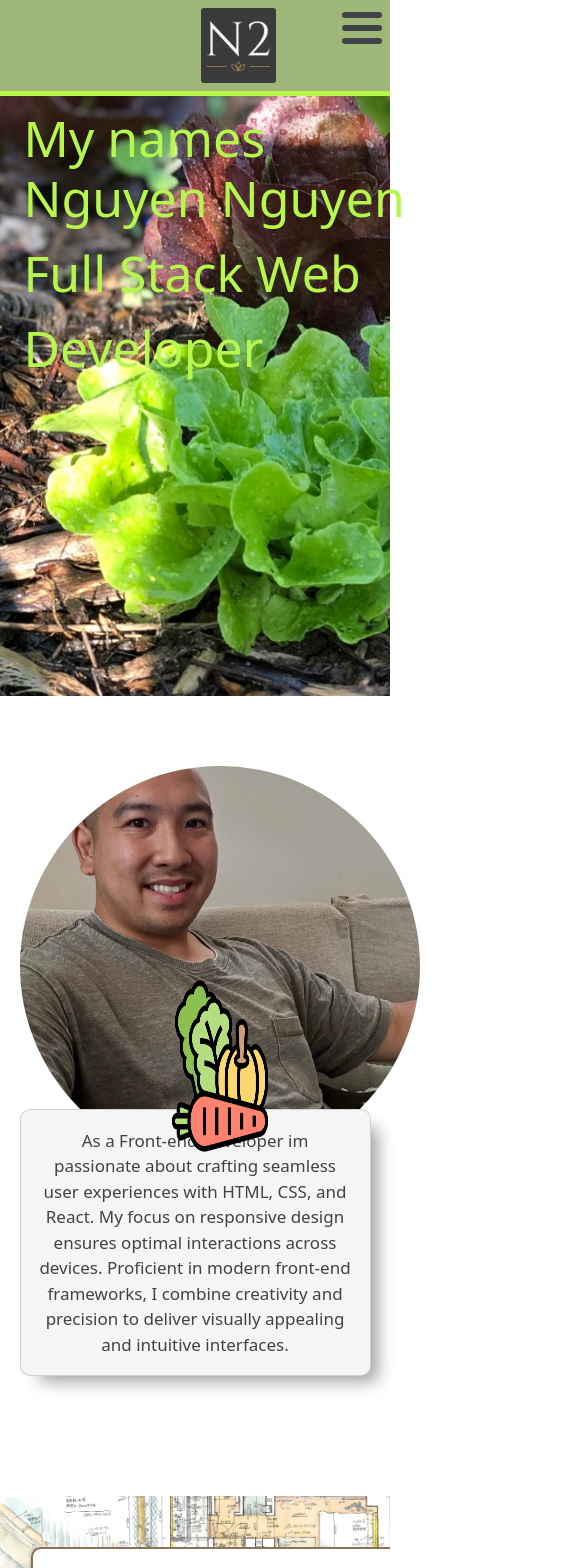
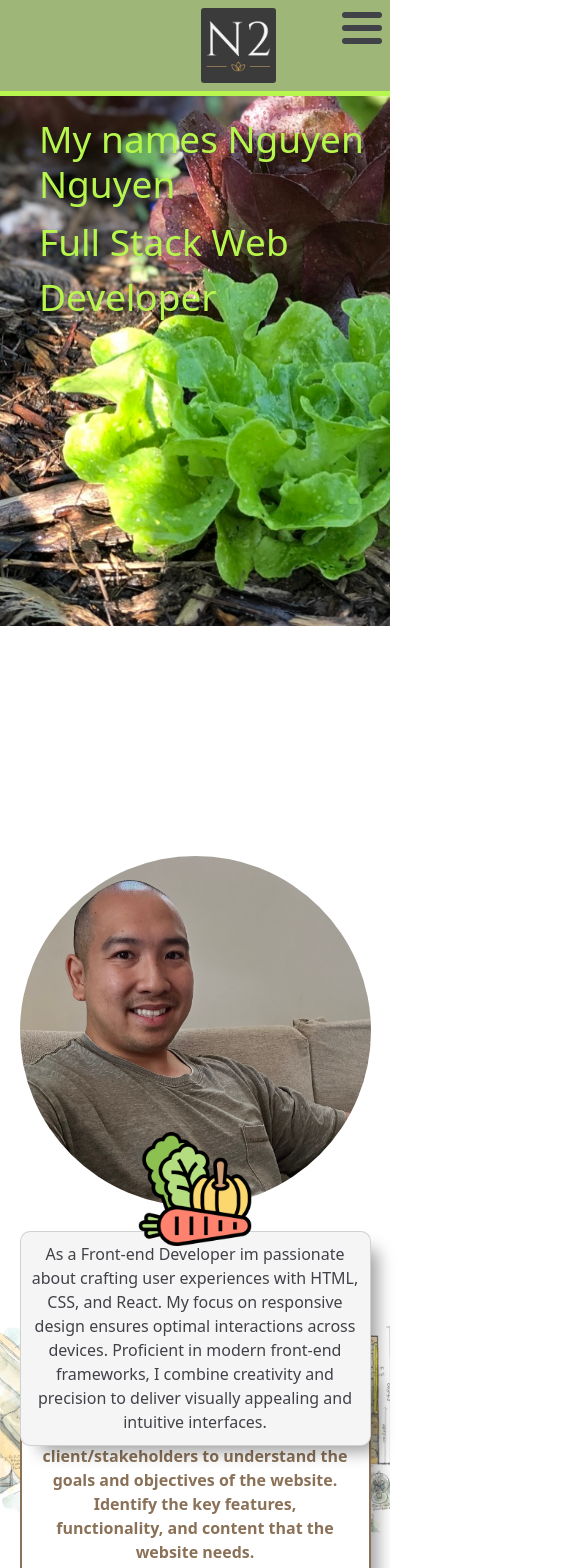
Before and after one commit to Nguyen3464/Portfolio, a React (Create React App) app: page / in a window 390 px wide. Shown: the top 1568 px of the page, 585 px wide, since content can reach past the window. Built offline with nearby package versions, Linux system fonts and the light colour scheme.

Commit message:
worked on responsiveness

```diff
--- a/src/Css/Home.css
+++ b/src/Css/Home.css
@@ -1,3 +1,5 @@
+
+
 .section2 p,
 .img1,
 .img2,
@@ -211,7 +213,7 @@
     90deg,
     rgba(245, 245, 245) 0%,
     rgba(236, 233, 205) 35%,
-    rgba(158, 182, 119) 100%
+    rgba(158, 182, 119,.9) 100%
   );
   border: 1px solid rgb(65, 65, 72, 0.2);
   border-radius: 10px;
@@ -267,120 +269,163 @@
   text-align: center;
 }
 
+
+
+/* Media Query for Mobile */
 @media (max-width: 480px) {
+  /* Section 1 */
   .section1 {
-    height: 600px;
+    height: 530px;
+    background-size: cover;
+    background-position: cover;
+    background-repeat: no-repeat;
   }
+
   .section1-p,
   .section1-h1 {
-    margin-left: 6%;
-    position: relative;
-    top: 2%;
-    width: 400px;
-    font-size: 50px;
+    font-size: 37px;
+    top: 4%;
+    width: 100%;
+    margin-left: 10%;
   }
-  .headshot {
-    height: 400px;
-    width: 400px;
-    top: 50px;
+
+  /* Section 2 */
+  .section2 {
+    flex-direction: column;
+    align-items: center;
+    padding: 5% 5% 10%;
   }
-  .section2 p {
-    position: relative;
-    top: -550px;
+
+  .section2-container,
+  .veg1-container {
+    width: 100%;
   }
+
   .veg1 {
     position: relative;
-    left: -100px;
-    bottom: 350px;
-    height: 600px;
-    width: 600px;
+    bottom: 1%;
+    right: 50%;
+    height: 400px;
+    width: 200%;
+    z-index: 2;
   }
-  .section2 {
-    display: flex;
-    flex-wrap: wrap;
+
+  .headshot {
+    position: relative;
+    top: 30%;
+    height: 350px;
+    width: 100%;
+    border-radius: 50%;
+    object-position: center -10px;
+  }
+
+  .section2 p,
+  .boh-intro-text-box p {
+    position: relative;
+    bottom: 80%;
+    font-size: 16px;
+    padding: 3%;
+  }
+
+  /* Section 3 */
+  .section3 {
     padding: 5%;
-    height: 800px;
-  }
-  .section3 {
-    padding: 8%;
   }
 
   .section3-container1 {
     font-size: 16px;
-    font-weight: 600;
   }
+
   .motion-div-1,
   .motion-div-2,
   .motion-div-3 {
-    padding: 5%;
-    width: 400px;
+    width: 100%;
+    text-align: center;
   }
 
+  /* Section 4 */
   .section4 {
     height: auto;
   }
 
   .section4-container1 {
     width: 100%;
-    margin-top: 5%;
   }
 
   .img1,
   .img2,
   .img3 {
-    height: 300px;
-    width: 400px; /* Add the unit (e.g., px) here */
+
+    height: 200px;
+    margin-top: 5%;
     margin-bottom: 5%;
-    margin-left: 5%;
-    border-radius: 10px; /* Add the border-radius property */
+    border-radius: 10px;
+    background-repeat: no-repeat;
   }
-  .process-image,
+
+  /* Process Container */
+
   .processes {
     width: 100%;
-    margin-top: 5%;
+    display: flex;
+    overflow-x: auto;
+    overflow-y: hidden;
+
   }
+
+  .process-image{
+    background-image: none;
+    display: none;
+  }
+
   .process-step1,
   .process-step2,
   .process-step3,
   .process-step4,
   .process-step5,
   .process-step6 {
-    margin: 10px;
-    margin-bottom: 19%;
-    padding-top: 5%;
+    margin-right: 5%;
+    min-height: 350px;
+    min-width: 300px;
+    padding: 10%;
+    text-align: center;
+    margin-top: 5%;
   }
+
   .process-step1,
   .process-step2,
   .process-step3,
   .process-step4,
   .process-step5,
   .process-step6 h2 {
-    font-size: 40px;
+    font-size: 24px;
   }
+
   .process-step1,
   .process-step2,
   .process-step3,
   .process-step4,
   .process-step5,
   .process-step6 p {
-    font-size: 20px;
+    font-size: 16px;
     text-align: center;
   }
 
+  /* Section 6 */
   .section6 {
-    height: 500px;
-    background-size: 100%;
-    background-repeat: no-repeat;
+    height: auto;
+    background-size: cover;
   }
+
   .boh-intro-image-box {
-    background-size: 180%;
+    background-size: 120%;
     height: 300px;
   }
+
   .boh-intro-image-box,
   .boh-intro-text-box {
-    width: 500px;
+    width: 100%;
     padding: 5%;
-    padding-top: 10%;
-    font-size: 25px;
+    font-size: 20px;
   }
 }
--- a/src/Pages/Home.js
+++ b/src/Pages/Home.js
@@ -27,7 +27,7 @@ export const Home = () => {
         </div>
         <div className="section2-container">
           <p>
-            As a Front-end Developer im passionate about crafting seamless user
+            As a Front-end Developer im passionate about crafting user
             experiences with HTML, CSS, and React. My focus on responsive design
             ensures optimal interactions across devices. Proficient in modern
             front-end frameworks, I combine creativity and precision to deliver
@@ -170,7 +170,7 @@ export const Home = () => {
           <div className="boh-intro-text-box">
             <p>
               As a backend developer, I use JavaScript and Ruby on Rails with
-              ActiveRecord for seamless database integrations. Leveraging
+              ActiveRecord for database integrations. Leveraging
               PostgreSQL, I design, query, and optimize databases for data
               integrity and performance. Committed to code quality, I practice
               test-driven development with Jest and RSpec, ensuring reliable,
```
Also changed, not shown: src/Css/test.css (added, +118 -0 lines).
